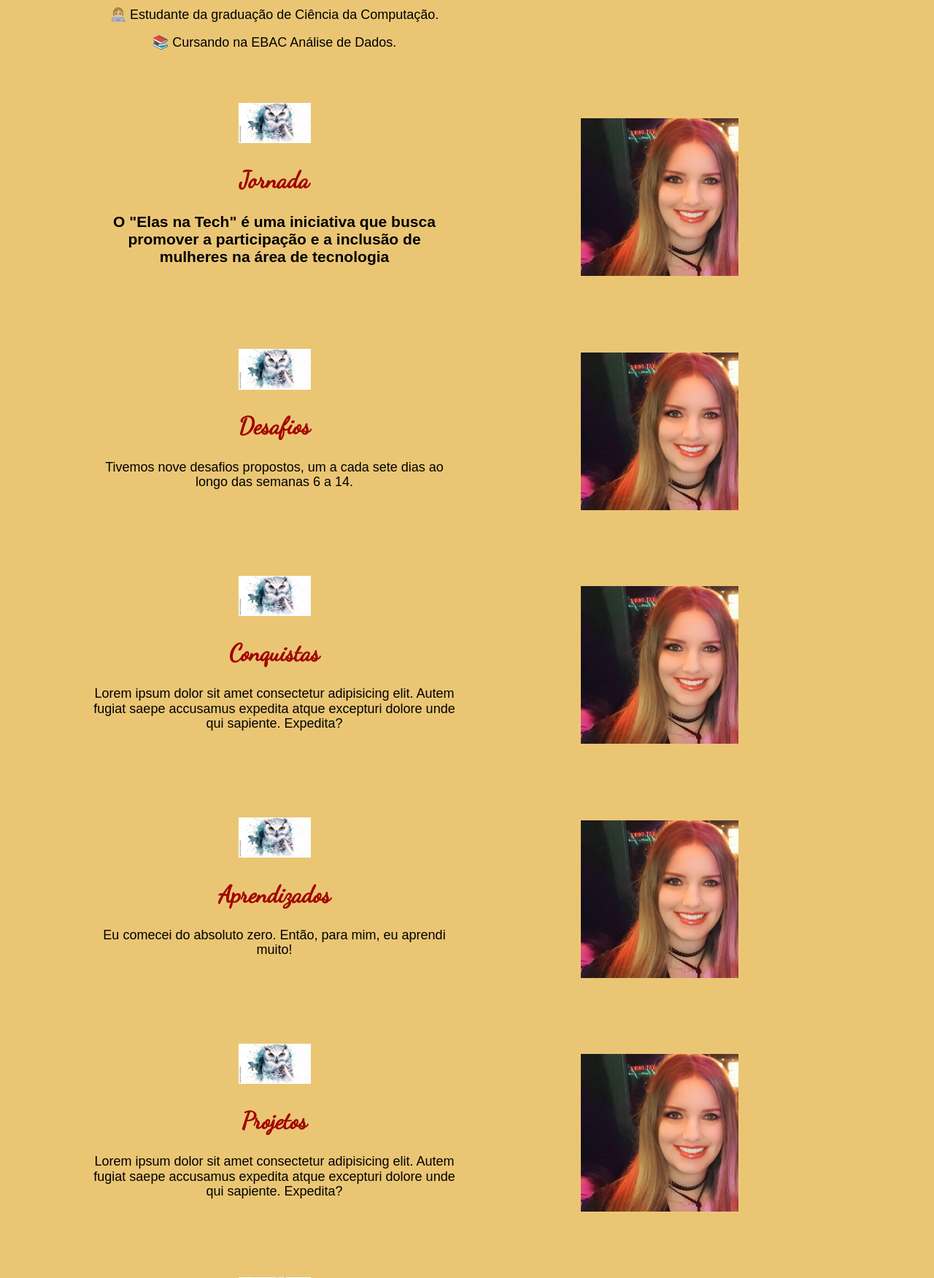
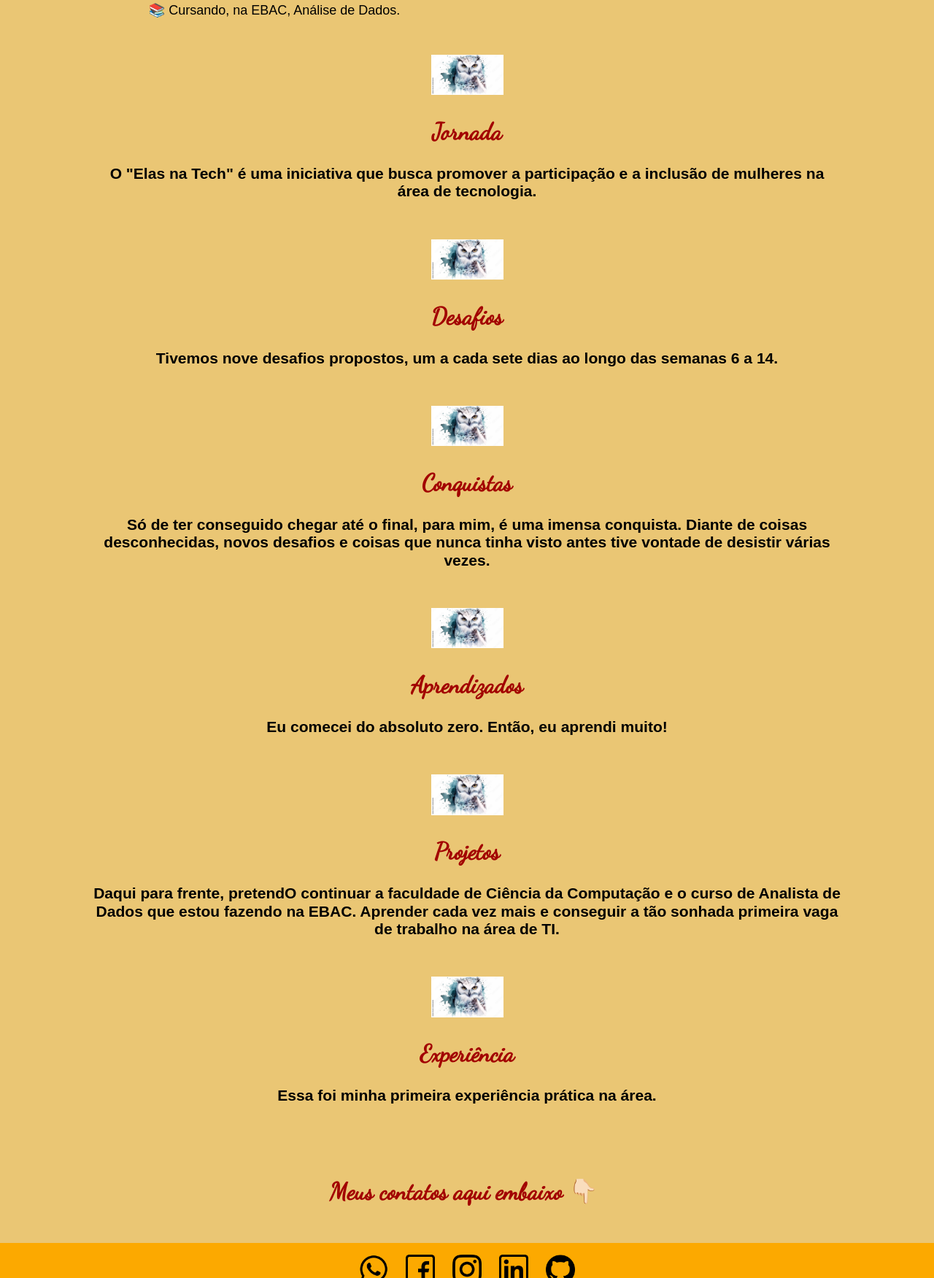
Before and after one commit to jessicavencato/onepage, a plain HTML site: page index.html in a window 1280 px wide. Shown: the part 1049-2800 px from the top of the page at 73% size. Drawn offline with Linux system fonts and the light colour scheme.

Commit message:
Add files via upload

```diff
--- a/estilo.css
+++ b/estilo.css
@@ -121,11 +121,11 @@ ul{
 }
 
 .trailer h1{
-    font-size: 3.5em;
+    font-size: 3em;
     margin-bottom: 1em;
 }
 .trailer_paragrafo{
-    font-size: 2em;
+    font-size: 1em;
     font-style:italic;
     text-decoration: underline;
 }
@@ -297,3 +297,10 @@ footer{
     }
 
 }
+/* Estilos para telas pequenas, como smartphones */
+@media screen and (max-width: 768px) {
+    .trailer_video .tamanho {
+      width: 100%; /* Faça o vídeo ocupar 100% da largura do contêiner pai */
+      height: auto; /* A altura se ajustará automaticamente proporcionalmente à largura */
+    }
+  }
--- a/index.html
+++ b/index.html
@@ -71,127 +71,76 @@
                     <p>🐶 Mãe Bichológica</p>
                     <p>👩🏼‍🎓 Formada em Letras - Licenciatura: Línguas Portuguesa e Inglesa com suas Literaturas.</p>
                     <p>🎓 Pós-Graduada em Coordenação Pedagógica e Supervisão Escolar - Lato Sensu.</p>
-                    <p>👩🏼‍🏫 Especialista em Educação Especial e Atendimento Educacional Especializado - AEE.</p>
+                    <p>👩🏼‍🏫 Especialista em Educação Especial  e Atendimento Educacional Especializado - AEE.</p>
                     <p>🏫 Professora da Rede Pública Municipal em Porto Alegre.</p>
                     <p>👩🏼‍💻 Estudante da graduação de Ciência da Computação.</p>
-                    <p>📚 Cursando na EBAC Análise de Dados.</p>
+                    <p>📚 Cursando, na EBAC, Análise de Dados.</p>
                     <a href="#" target=""></a>
                 </article>
 
                 <article id="sobre-mim" class="col col-12 col-6">
                     <img src="" alt="" class="">
-                    <h2 class="">
+                    <h2>
                     <img src="eu.jpg" class="col col-12 col-6" alt="">
                 </h2>
                     <p></p>
                     <a href="#" target="" ></a>
                 </article>
 
-                <article id="jornada" class="col col-12 col-6">
+                <article id="jornada">
                     <img src="LOGO.jpeg" alt="Logo da Coruja" class="icon_img">
                     <h2 class="main_content_title fonte">Jornada</h2>
-                    <h3>O "Elas na Tech" é uma iniciativa que busca promover a participação e a inclusão de mulheres na área de tecnologia</h3>
-                    <p></p>
+                    <h3>O "Elas na Tech" é uma iniciativa que busca promover a participação
+                        e a inclusão de mulheres na área de tecnologia.</h3>
                     <a href="#jornada" target=""></a>
                 </article>
 
-                <article id="jornada" class="col col-12 col-6">
-                    <img src="" alt="" class="">
-                    <h2 class=""><img src="eu.jpg" class="col col-12 col-6" alt=""></h2>
-                    <p></p>
+                <article id="desafios" class="col">
+                    <img src="LOGO.jpeg" alt="Logo da Coruja" class="icon_img">
+                    <h2 class="main_content_title fonte">Desafios</h2>
+                    <h3>Tivemos nove desafios propostos,
+                        um a cada sete dias ao longo das semanas 6 a 14.</h3>
+                    <a href="#desafios" target=""></a>
+                </article>
+
+                <article id="conquistas">
+                    <img src="LOGO.jpeg" alt="Logo da Coruja" class="icon_img">
+                    <h2 class="main_content_title fonte">Conquistas</h2>
+                    <h3>Só de ter conseguido chegar até o final, para mim, é uma imensa conquista.
+                        Diante de coisas desconhecidas, novos desafios
+                        e coisas que nunca tinha visto antes tive vontade de desistir várias vezes.</h3>
                     <a href="#" target="" ></a>
                 </article>
 
-                <article id="desafios" class="col col-12 col-6">
+                <article id="aprendizados" class="col">
                     <img src="LOGO.jpeg" alt="Logo da Coruja" class="icon_img">
-                    <h2 class="main_content_title fonte">Desafios</h2>
-                    <p>
-                        Tivemos nove desafios propostos, um a cada sete dias ao longo das semanas 6 a 14.
-                    </p>
-                    <a href="#" target=""></a>
-                </article>
-
-                <article id="desafios" class="col col-12 col-6">
-                    <img src="" alt="" class="">
-                    <h2 class=""><img src="eu.jpg" class="col col-12 col-6" alt=""></h2>
-                    <p></p>
+                    <h2 class="main_content_title fonte">Aprendizados</h2>
+                    <h3>Eu comecei do absoluto zero. Então, eu aprendi muito!</h3>
                     <a href="#" target="" ></a>
                 </article>
 
-                <article id="conquistas" class="col col-12 col-6">
+                <article id="projetos">
                     <img src="LOGO.jpeg" alt="Logo da Coruja" class="icon_img">
-                    <h2 class="main_content_title fonte">Conquistas</h2>
-                    <p>
-                        Lorem ipsum dolor sit amet consectetur adipisicing elit. Autem fugiat saepe accusamus expedita
-                        atque
-                        excepturi dolore unde qui sapiente. Expedita?
-                    </p>
+                    <h2 class="main_content_title fonte">Projetos</h2>
+                    <h3>Daqui para frente, pretendO continuar a faculdade de Ciência da
+                        Computação e o curso de Analista de Dados que estou fazendo na
+                        EBAC.
+                        Aprender cada vez mais e conseguir a tão sonhada primeira vaga
+                        de trabalho na área de TI.
+                    </h3>
                     <a href="#" target="" ></a>
                 </article>
 
-                <article id="conquistas" class="col col-12 col-6">
-                    <img src="" alt="" class="">
-                    <h2 class=""><img src="eu.jpg" class="col col-12 col-6" alt=""></h2>
-                    <p></p>
+                <article id="experiência" class="col">
+                    <img src="LOGO.jpeg" alt="Logo da Coruja" class="icon_img">
+                    <h2 class="main_content_title fonte">Experiência</h2>
+                    <h3>Essa foi minha primeira experiência prática na área.</h3>
                     <a href="#" target="" ></a>
                 </article>
 
-                <article id="aprendizados" class="col col-12 col-6">
-                    <img src="LOGO.jpeg" alt="Logo da Coruja" class="icon_img">
-                    <h2 class="main_content_title fonte">Aprendizados</h2>
-                    <p>
-                        Eu comecei do absoluto zero. Então, para mim, eu aprendi muito!
-                    </p>
-                    <a href="#" target="" ></a>
-                </article>
-
-                <article id="aprendizados" class="col col-12 col-6">
-                    <img src="" alt="" class="">
-                    <h2 class=""><img src="eu.jpg" class="col col-12 col-6" alt=""></h2>
-                    <p></p>
-                    <a href="#" target="" ></a>
-                </article>
-
-                <article id="projetos" class="col col-12 col-6">
-                    <img src="LOGO.jpeg" alt="Logo da Coruja" class="icon_img">
-                    <h2 class="main_content_title fonte">Projetos</h2>
-                    <p>
-                        Lorem ipsum dolor sit amet consectetur adipisicing elit. Autem fugiat saepe accusamus expedita
-                        atque
-                        excepturi dolore unde qui sapiente. Expedita?
-                    </p>
-                    <a href="#" target="" ></a>
-                </article>
-
-                <article id="projetos" class="col col-12 col-6">
-                    <img src="" alt="" class="">
-                    <h2 class=""><img src="eu.jpg" class="col col-12 col-6" alt=""></h2>
-                    <p></p>
-                    <a href="#" target="" ></a>
-                </article>
-
-                <article id="experiência" class="col col-12 col-6">
-                    <img src="LOGO.jpeg" alt="Logo da Coruja" class="icon_img">
-                    <h2 class="main_content_title fonte">Experiência</h2>
-                    <p>
-                        Lorem ipsum dolor sit amet consectetur adipisicing elit. Autem fugiat saepe accusamus expedita
-                        atque
-                        excepturi dolore unde qui sapiente. Expedita?
-                    </p>
-                    <a href="#" target="" ></a>
-                </article>
-
-                <article id="experiência" class="col col-12 col-6">
-                    <img src="" alt="" class="">
-                    <h2 class=""><img src="eu.jpg" class="col col-12 col-6" alt=""></h2>
-                    <p></p>
-                    <a href="#" target="" ></a>
-                </article>
-
-                <article id="contatos" class="col col-12 col-6">
-                    <img src="" alt="" class="">
-                    <h2 class=""><img src="" class="col col-12 col-6" alt=""></h2>
-                    <p></p>
+                <article id="contatos" class="col">
+                    <img src="" alt="" class="col">
+                    <h2 class="main_content_title fonte">Meus contatos aqui embaixo 👇🏻 <img src="" class="" alt=""></h2>
                     <a href="#contatos" target=""></a>
                 </article>
 
```
